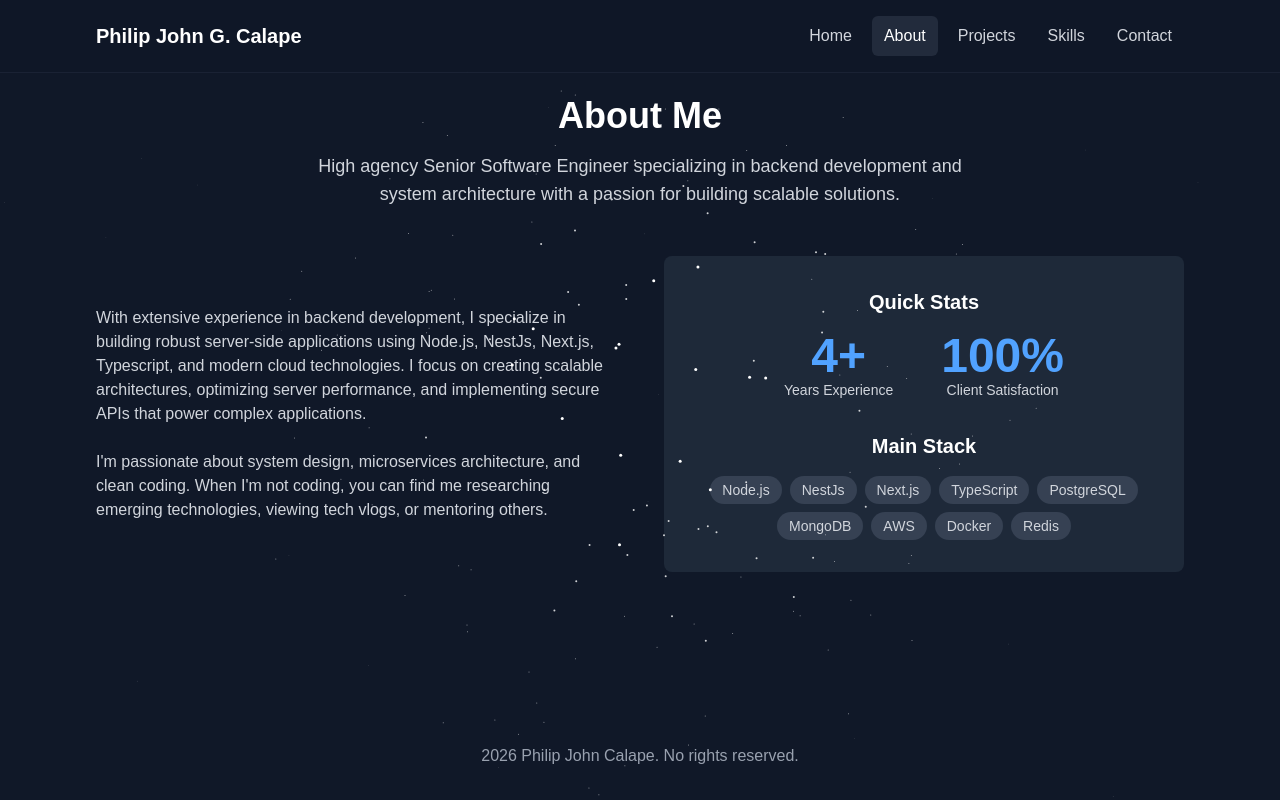
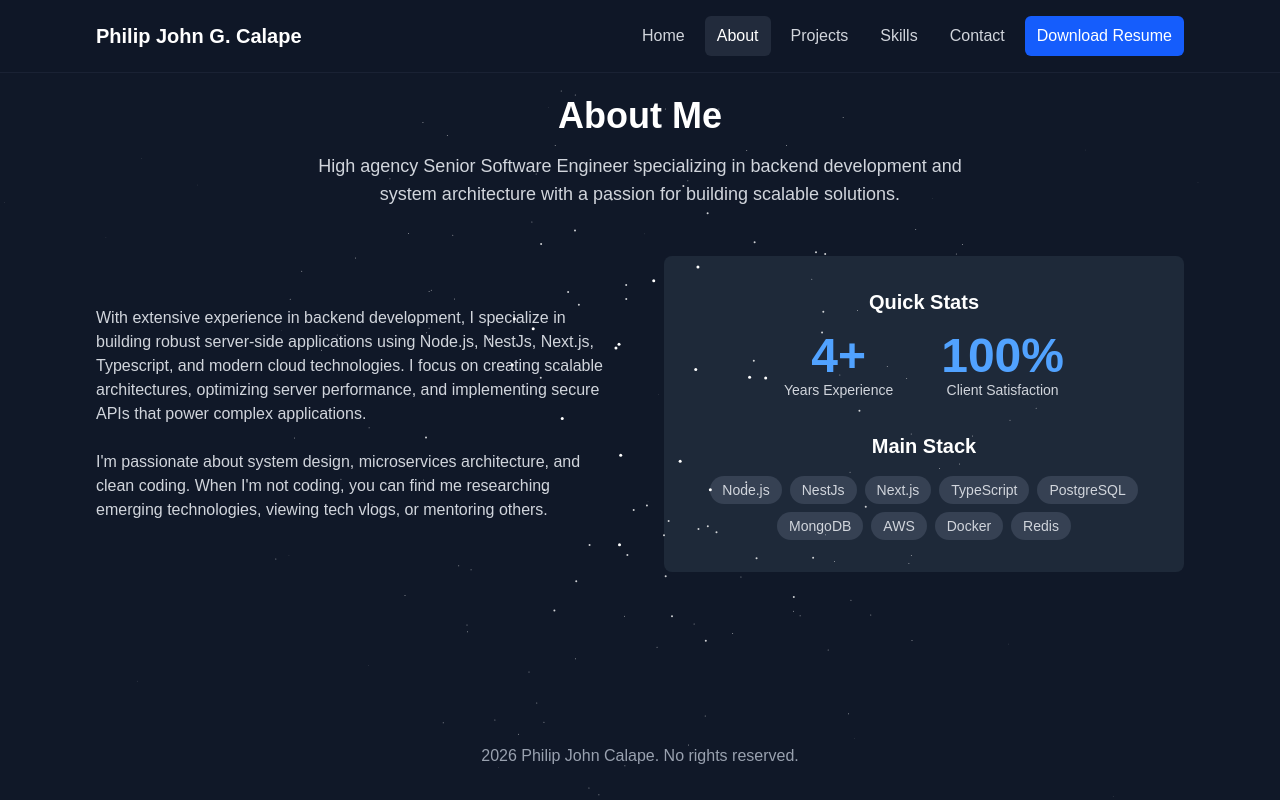
Before and after one commit to PCalape/personal, a Next.js app: page /about in a window 1280 px wide. Built offline with nearby package versions, Linux system fonts and the light colour scheme.

Commit message:
add resume

```diff
--- a/components/Navigation.tsx
+++ b/components/Navigation.tsx
@@ -60,6 +60,13 @@ export default function Navigation() {
             <Link href="/contact" className={getLinkClassName("/contact")}>
               Contact
             </Link>
+            <a
+              href="/resume.pdf"
+              download="Philip_John_Calape_Resume.pdf"
+              className="px-3 py-2 rounded-md transition-colors bg-blue-600 hover:bg-blue-700 text-white font-medium"
+            >
+              Download Resume
+            </a>
           </div>
 
           {/* Mobile menu button */}
@@ -149,6 +156,14 @@ export default function Navigation() {
             >
               Contact
             </Link>
+            <a
+              href="/resume.pdf"
+              download="Philip_John_Calape_Resume.pdf"
+              className="block px-3 py-2 text-base font-medium transition-colors border-l-4 bg-blue-600 hover:bg-blue-700 text-white border-blue-400"
+              onClick={closeMenu}
+            >
+              Download Resume
+            </a>
           </div>
         </div>
       </div>
```
Also changed, not shown: 1 other file (tests, documents, lock files or other folders).
